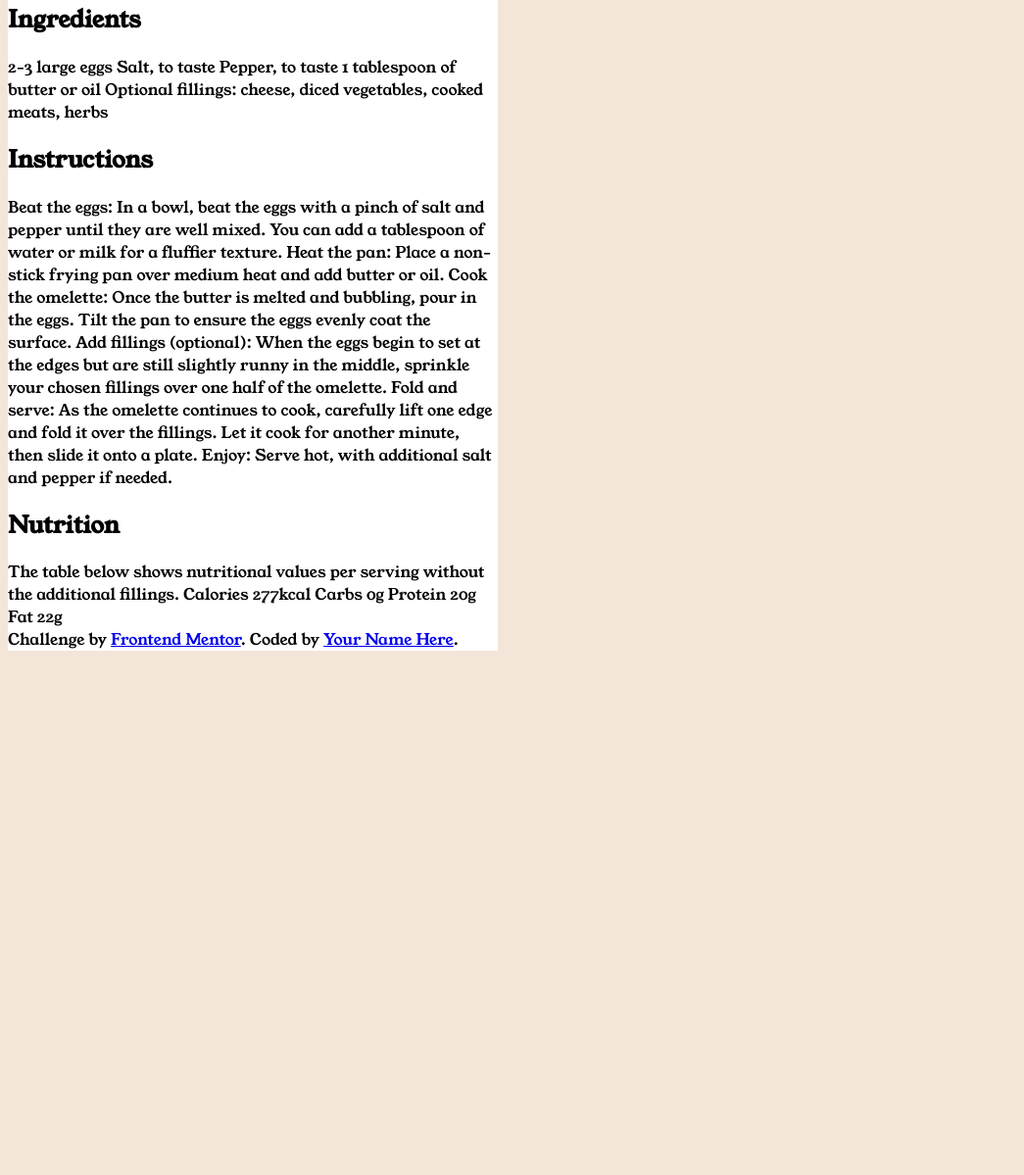
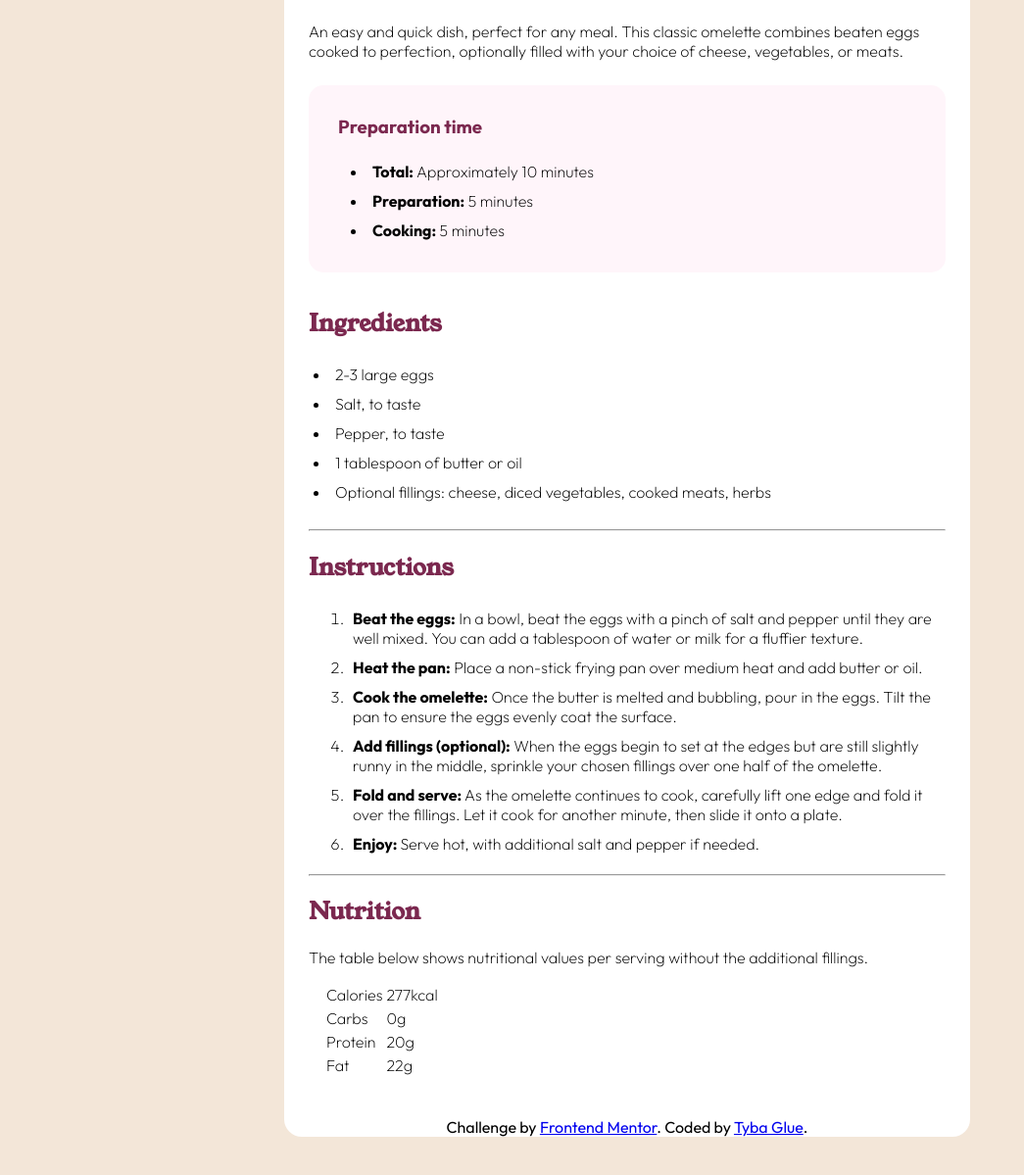
Before and after one commit to tybaglue/FM-recipe-page, a plain HTML site: page index.html in a window 1280 px wide. Shown: the part 527-1726 px from the top of the page at 98% size, without its empty margins (0-1045 px from the left). Before the commit the page ends 1199 px from the top, so only its background shows below. Drawn offline with Linux system fonts and the light colour scheme.

Commit message:
CSS second edit

```diff
--- a/index.html
+++ b/index.html
@@ -17,81 +17,97 @@
   <div class="container">
 
   <div class="card">
+
         <img src="assets/images/image-omelette.jpeg">
         <h1>Simple Omelette Recipe</h1>
 
     <main>
-        <p> easy and quick dish, perfect for any meal. This classic omelette combines beaten eggs cooked
+        <p> An easy and quick dish, perfect for any meal. This classic omelette combines beaten eggs cooked
   to perfection, optionally filled with your choice of cheese, vegetables, or meats.</p>
 
     <div class="preparation">
       <h3>Preparation time</h3>
-
-        Total: Approximately 10 minutes
-        Preparation: 5 minutes
-        Cooking: 5 minutes
+        <ul>
+          <li><strong>Total:</strong> Approximately 10 minutes</li>
+          <li><strong>Preparation:</strong> 5 minutes</li>
+          <li><strong>Cooking:</strong> 5 minutes</li>
+        </ul>
     </div>
 
     <div class="ingredients">
       <h2>Ingredients</h2>
+        <li>2-3 large eggs</li>
+        <li>Salt, to taste</li>
+        <li>Pepper, to taste</li>
+        <li>1 tablespoon of butter or oil</li>
+        <li>Optional fillings: cheese, diced vegetables, cooked meats, herbs</li>
 
-        2-3 large eggs
-        Salt, to taste
-        Pepper, to taste
-        1 tablespoon of butter or oil
-        Optional fillings: cheese, diced vegetables, cooked meats, herbs
     </div>
-
+    <hr>
     <div class="instructions">
       <h2>Instructions</h2>
+        <ol>
 
-        Beat the eggs: In a bowl, beat the eggs with a pinch of salt and pepper until they are well mixed.
-        You can add a tablespoon of water or milk for a fluffier texture.
+            <li><strong>Beat the eggs:</strong> In a bowl, beat the eggs with a pinch of salt and pepper until they are well mixed.
+        You can add a tablespoon of water or milk for a fluffier texture.</li>
 
-        Heat the pan: Place a non-stick frying pan over medium heat and add butter or oil.
+            <li><strong>Heat the pan:</strong> Place a non-stick frying pan over medium heat and add butter or oil.</li>
 
-        Cook the omelette: Once the butter is melted and bubbling, pour in the eggs. Tilt the pan to ensure
-        the eggs evenly coat the surface.
+            <li><strong>Cook the omelette:</strong> Once the butter is melted and bubbling, pour in the eggs. Tilt the pan to ensure
+        the eggs evenly coat the surface.</li>
 
-        Add fillings (optional): When the eggs begin to set at the edges but are still slightly runny in the
-        middle, sprinkle your chosen fillings over one half of the omelette.
+            <li><strong>Add fillings (optional):</strong> When the eggs begin to set at the edges but are still slightly runny in the
+        middle, sprinkle your chosen fillings over one half of the omelette.</li>
 
-       Fold and serve: As the omelette continues to cook, carefully lift one edge and fold it over the
-       fillings. Let it cook for another minute, then slide it onto a plate.
+            <li><strong>Fold and serve: </strong>As the omelette continues to cook, carefully lift one edge and fold it over the
+       fillings. Let it cook for another minute, then slide it onto a plate.</li>
 
-       Enjoy: Serve hot, with additional salt and pepper if needed.
-
-    </div>
-
+            <li><strong>Enjoy: </strong>Serve hot, with additional salt and pepper if needed.</li>
+        </ol>
+      </div>
+    <hr>
     <div class="nutrition">
      <h2>Nutrition</h2>
 
       The table below shows nutritional values per serving without the additional fillings.
 
-      Calories
-      277kcal
+      <table>
 
-      Carbs
-      0g
+      <tr>
+        <td>Calories</td>
+        <td>277kcal</td>
+      </tr>
 
-      Protein
-      20g
+      <tr>
+        <td>Carbs</td>
+        <td>0g</td>
+      </tr>
 
-      Fat
-      22g
+      <tr>
+        <td>Protein</td>
+        <td>20g</td>
+      </tr>
+
+      <tr>
+        <td>Fat</td>
+        <td>22g</td>
+      </tr>
+
+      </table>
     </div>
 
     </main>
   </div>
 
 
+
+</body>
 <footer>
 
   <div class="attribution">
     Challenge by <a href="https://www.frontendmentor.io?ref=challenge" target="_blank">Frontend Mentor</a>.
-    Coded by <a href="#">Your Name Here</a>.
+    Coded by <a href="#">Tyba Glue</a>.
   </div>
 
 </footer>
-</body>
 </html>
--- a/style.css
+++ b/style.css
@@ -1,20 +1,81 @@
 @import url('https://fonts.googleapis.com/css2?family=Young+Serif&display=swap');
 @import url('https://fonts.googleapis.com/css2?family=Outfit:wght@100..900&family=Young+Serif&display=swap');
 
+
 body{
-    font-family: "Young Serif", serif;
-    font-weight: 400;
+    font-family: "Outfit", sans-serif;
+    font-weight: 200;
     font-style: normal;
+    font-size: 16px;
     background-color: hsl(30, 54%, 90%);
+    display: flex;
+    align-items: center;
 }
 
 .container{
     background-color: white;
-    width: 500px;
+    max-width: 700px;
+    max-height: fit-content;
+    border-radius: 18px;
+    margin: 10% auto;
+}
+
+.card{
+    padding: 25px;
+    align-items: center;
+
 }
 img{
     width: 100%;
+    border-radius: 15px;
+}
+h1{
+    font-family: "Young Serif", serif;
+}
+
+.preparation{
+    background-color: hsl(330, 100%, 98%);
+    margin-top: 25px;
+    padding: 12px 20px;
+    border-radius: 15px;
+}
+
+h3{
+    color: hsl(332, 51%, 32%);
+    margin-left: 10px;
+
+}
+
+.ingredients{
+    padding: 15px 0;
 }
 h2{
     font-family: "Young Serif", serif;
+    color: hsl(332, 51%, 32%);
 }
+
+li{
+    padding: 5px;
+}
+
+ol, li{
+    margin-left: 0;
+}
+table{
+    padding: 15px;
+}
+
+td{
+    padding: 10px auto;
+}
+footer{
+    position: static;
+    bottom: 0;
+    width: 100%;
+    font-weight: 400;
+    font-family: "Outfit", sans-serif;
+
+}
+.attribution{
+    text-align: center;
+}
```
